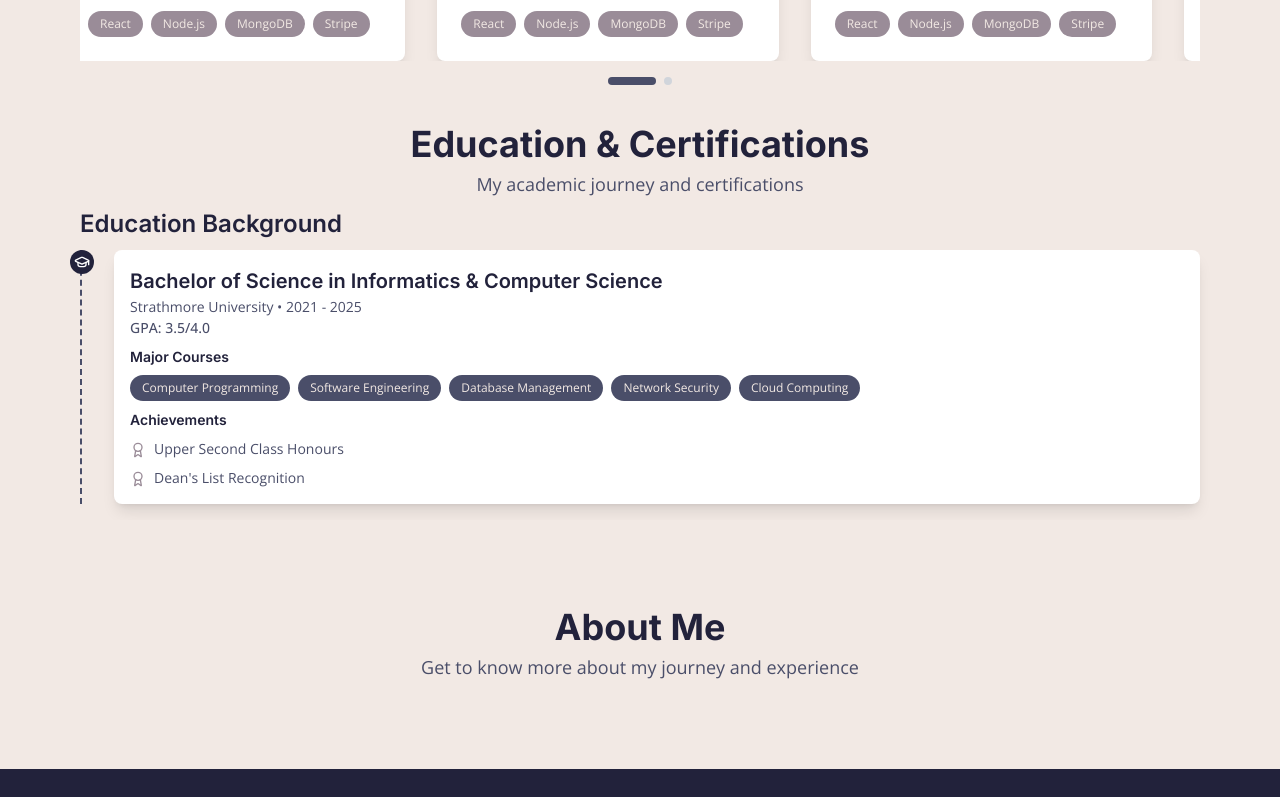
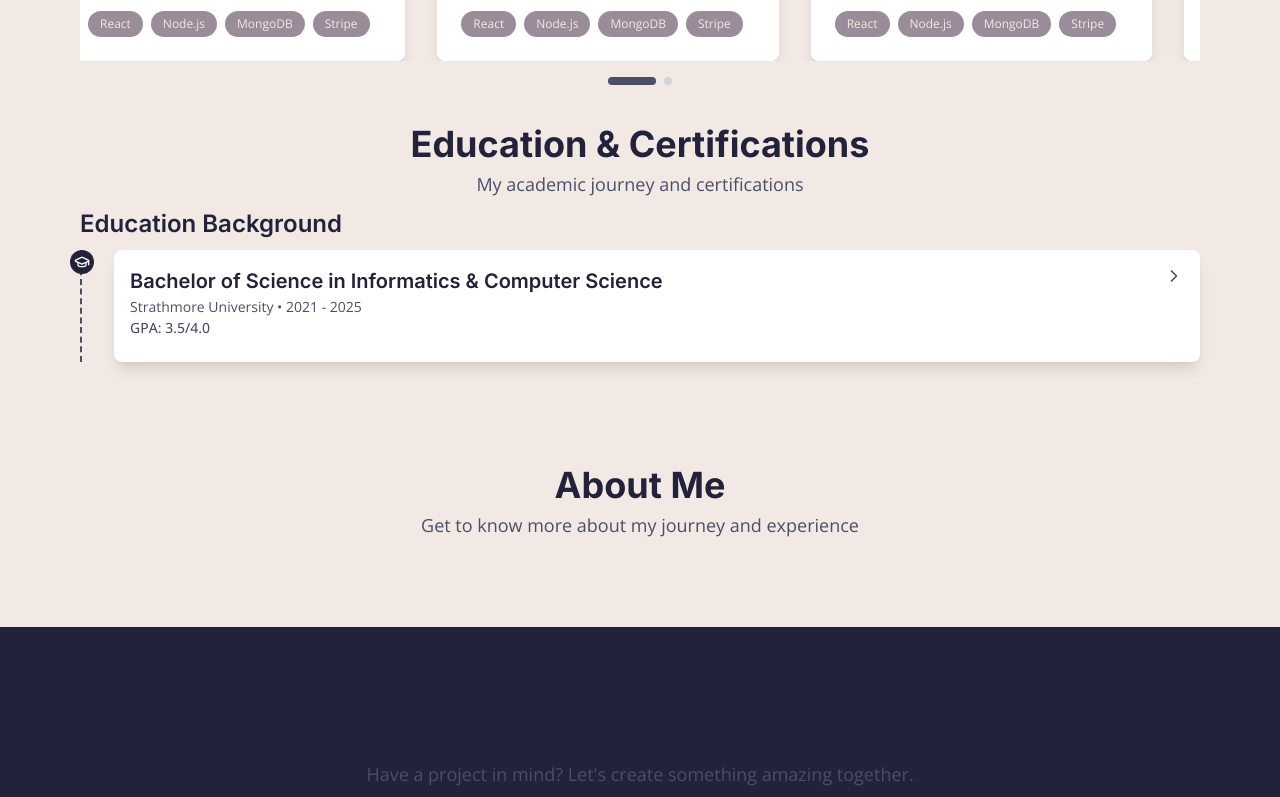
Before and after one commit to NMsby/Portfolio-Website, a Next.js app: page / in a window 1280 px wide. Shown: the part 1386-2183 px from the top of the page. Built offline with nearby package versions, Linux system fonts and the light colour scheme.

Commit message:
EducationTimeline Improvements

```diff
--- a/src/components/sections/education/EducationTimeline.tsx
+++ b/src/components/sections/education/EducationTimeline.tsx
@@ -1,6 +1,7 @@
-import React from 'react';
+import React, { useEffect, useState } from 'react';
 import { GraduationCap, Award, ChevronRight } from 'lucide-react';
 
+// Type Definitions
 interface Education {
     id: string;
     degree: string;
@@ -34,56 +35,105 @@ const educationData: Education[] = [
 ];
 
 const EducationTimeline: React.FC = () => {
+    // State management
+    const [isVisible, setIsVisible] = useState(false);
+    const [expandedId, setExpandedId] = useState<string | null>(null);
+    const [hoveredAchievement, setHoveredAchievement] = useState<number | null>(null);
+
+    // Animation on load
+    useEffect(() => {
+        setIsVisible(true);
+    }, []);
+
+    // Keyboard navigation handler
+    const handleKeyPress = (e: React.KeyboardEvent, id: string) => {
+        if (e.key === 'Enter' || e.key === ' ') {
+            e.preventDefault();
+            setExpandedId(expandedId === id ? null : id);
+        }
+    };
+
     return (
-        <div className="py-0">
+        <div className={`py-0 transition-all duration-700 ${
+            isVisible ? 'opacity-100 translate-y-0' : 'opacity-0 translate-y-10'
+        }`}>
             <h3 className="text-2xl font-semibold mb-2" style={{ color: '#22223B' }}>
                 Education Background
             </h3>
 
             <div className="space-y-2">
-                {educationData.map((education) => (
+                {educationData.map((education, index) => (
                     <div
                         key={education.id}
-                        className="relative pl-8 border-l-2 border-dashed"
-                        style={{ borderColor: '#4A4E69' }}
+                        className={`relative pl-8 border-l-2 border-dashed transition-all duration-500 ${
+                            isVisible ? 'opacity-100 translate-x-0' : 'opacity-0 -translate-x-4'
+                        }`}
+                        style={{
+                            borderColor: '#4A4E69',
+                            transitionDelay: `${index * 200}ms`
+                        }}
                     >
                         {/* Timeline Dot */}
                         <div
-                            className="absolute -left-3 top-0 w-6 h-6 rounded-full flex items-center justify-center"
+                            className={`absolute -left-3 top-0 w-6 h-6 rounded-full flex items-center justify-center transition-transform duration-300 ${
+                                expandedId === education.id ? 'scale-110' : ''
+                            }`}
                             style={{ backgroundColor: '#22223B' }}
                         >
                             <GraduationCap size={16} className="text-white" />
                         </div>
 
                         {/* Timeline Content */}
-                        <div className="bg-white rounded-lg shadow-lg p-4 transition-transform hover:-translate-y-1">
+                        <div
+                            role="button"
+                            tabIndex={0}
+                            onClick={() => setExpandedId(expandedId === education.id ? null : education.id)}
+                            onKeyDown={(e) => handleKeyPress(e, education.id)}
+                            className={`bg-white rounded-lg shadow-lg p-4 transition-all duration-300 hover:-translate-y-1 ${
+                                expandedId === education.id ? 'ring-2 ring-[#4A4E69]' : ''
+                            } focus:outline-none focus:ring-2 focus:ring-[#4A4E69]`}
+                            aria-expanded={expandedId === education.id}
+                        >
                             {/* Header */}
                             <div className="mb-2">
-                                <h4 className="text-xl font-semibold" style={{ color: '#22223B' }}>
+                                <div className="flex justify-between items-start">
+                                    <h4 className="text-xl font-semibold" style={{color: '#22223B'}}>
                                         {education.degree}
                                     </h4>
-                                <p className="text-sm" style={{ color: '#4A4E69' }}>
+                                    <ChevronRight
+                                        size={20}
+                                        className={`transform transition-transform ${
+                                            expandedId === education.id ? 'rotate-90' : ''
+                                        }`}
+                                        style={{color: '#4A4E69'}}
+                                    />
+                                </div>
+                                <p className="text-sm" style={{color: '#4A4E69'}}>
                                     {education.institution} • {education.duration}
                                 </p>
                                 {education.gpa && (
-                                    <p className="text-sm font-medium" style={{ color: '#4A4E69' }}>
+                                    <p className="text-sm font-medium" style={{color: '#4A4E69'}}>
                                         GPA: {education.gpa}
                                     </p>
                                 )}
                             </div>
 
+                            {/* Expandable Content */}
+                            <div className={`transition-all duration-300 ${
+                                expandedId === education.id ? 'opacity-100 max-h-96' : 'opacity-0 max-h-0 overflow-hidden'
+                            }`}>
                                 {/* Major Courses */}
                                 {education.major && (
                                     <div className="mb-2">
-                                    <h5 className="text-sm font-semibold mb-2" style={{ color: '#22223B' }}>
+                                        <h5 className="text-sm font-semibold mb-2" style={{color: '#22223B'}}>
                                             Major Courses
                                         </h5>
                                         <div className="flex flex-wrap gap-2">
                                             {education.major.map((course, index) => (
                                                 <span
                                                     key={index}
-                                                className="text-xs px-3 py-1 rounded-full"
-                                                style={{ backgroundColor: '#4A4E69', color: '#F2E9E4' }}
+                                                    className="text-xs px-3 py-1 rounded-full transition-all hover:scale-105"
+                                                    style={{backgroundColor: '#4A4E69', color: '#F2E9E4'}}
                                                 >
                                                 {course}
                                             </span>
@@ -94,21 +144,32 @@ const EducationTimeline: React.FC = () => {
 
                                 {/* Achievements */}
                                 <div>
-                                <h5 className="text-sm font-semibold mb-2" style={{ color: '#22223B' }}>
+                                    <h5 className="text-sm font-semibold mb-2" style={{color: '#22223B'}}>
                                         Achievements
                                     </h5>
                                     <ul className="space-y-2">
                                         {education.achievements.map((achievement, index) => (
                                             <li
                                                 key={index}
-                                            className="flex items-start gap-2 text-sm"
-                                            style={{ color: '#4A4E69' }}
+                                                className={`flex items-start gap-2 text-sm transition-all duration-300 ${
+                                                    hoveredAchievement === index ? 'translate-x-2' : ''
+                                                }`}
+                                                style={{color: '#4A4E69'}}
+                                                onMouseEnter={() => setHoveredAchievement(index)}
+                                                onMouseLeave={() => setHoveredAchievement(null)}
                                             >
-                                            <Award size={16} className="mt-1 flex-shrink-0" style={{ color: '#9A8C98' }} />
+                                                <Award
+                                                    size={16}
+                                                    className={`mt-1 flex-shrink-0 transition-transform ${
+                                                        hoveredAchievement === index ? 'scale-110' : ''
+                                                    }`}
+                                                    style={{color: '#9A8C98'}}
+                                                />
                                                 {achievement}
                                             </li>
                                         ))}
                                     </ul>
+                                </div>
                             </div>
                         </div>
                     </div>
```
Lines whose indentation alone changed are shown as unchanged.
